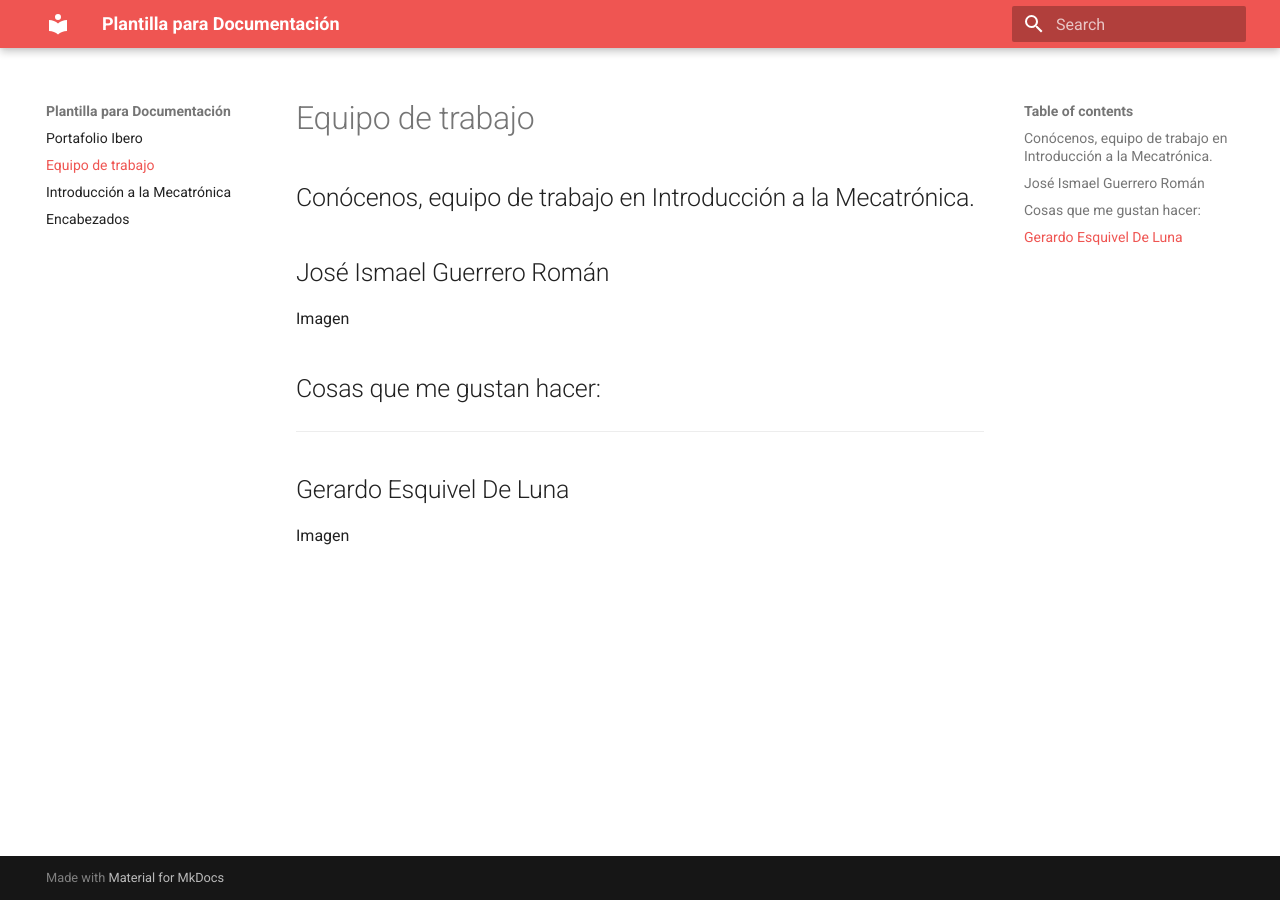
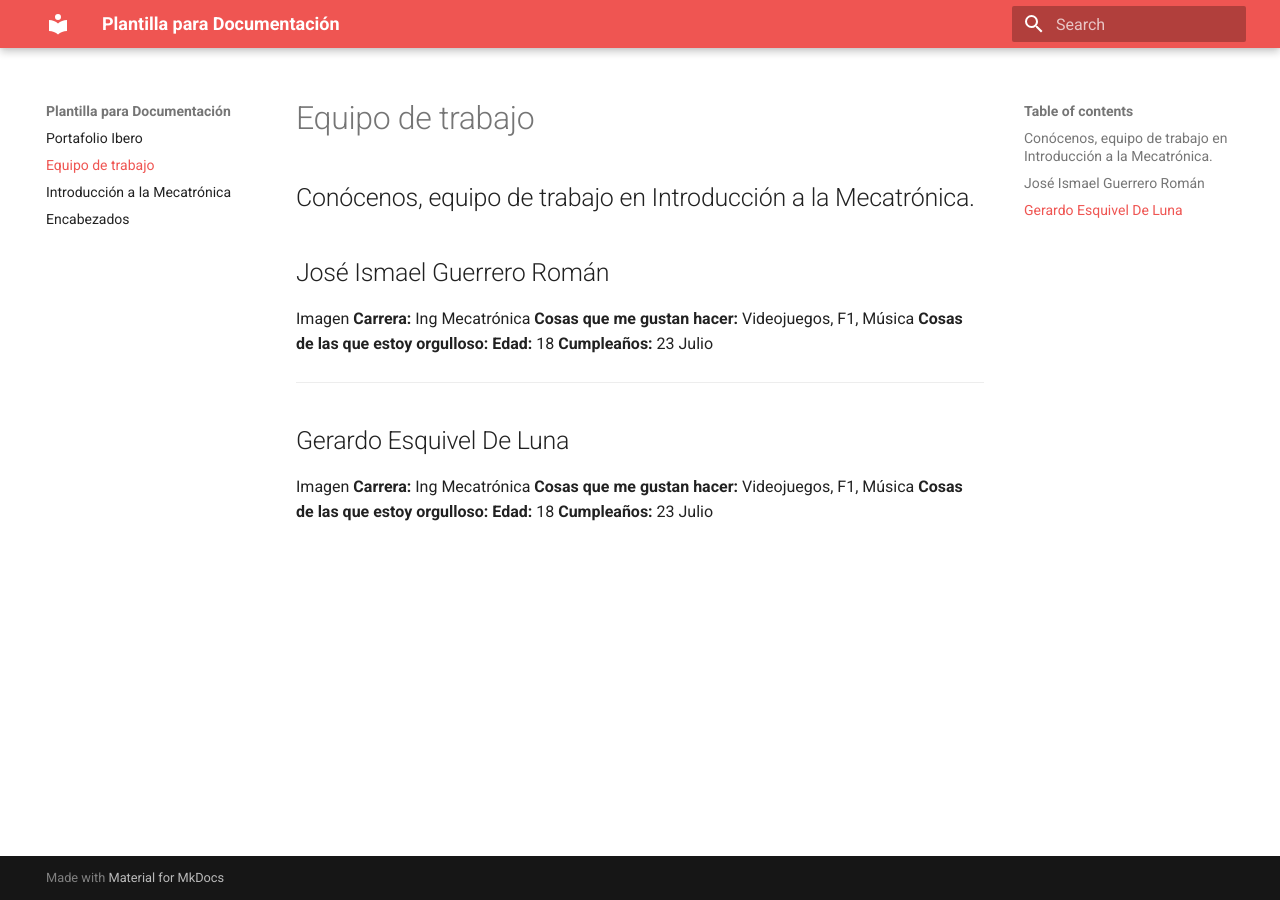
Before and after one commit to Joy-2307/Portafolio_Ibero_JIGR, an MkDocs documentation site: the page built from docs/Equipo de trabajo.md, in a window 1280 px wide. Built offline with MkDocs 1.6.1 and Material for MkDocs 9.7.7, drawn with Linux system fonts in a browser that asks for light colours.

Commit message:
Update Equipo de trabajo.md

```diff
--- a/docs/Equipo de trabajo.md
+++ b/docs/Equipo de trabajo.md
@@ -5,7 +5,16 @@ Conócenos, equipo de trabajo en Introducción a la Mecatrónica.
 
 ## José Ismael Guerrero Román
 Imagen
-## Cosas que me gustan hacer:
+**Carrera:** Ing Mecatrónica
+**Cosas que me gustan hacer:** Videojuegos, F1, Música
+**Cosas de las que estoy orgulloso:**
+**Edad:** 18
+**Cumpleaños:** 23 Julio
 ---
 ## Gerardo Esquivel De Luna
 Imagen
+**Carrera:** Ing Mecatrónica
+**Cosas que me gustan hacer:** Videojuegos, F1, Música
+**Cosas de las que estoy orgulloso:**
+**Edad:** 18
+**Cumpleaños:** 23 Julio
```
